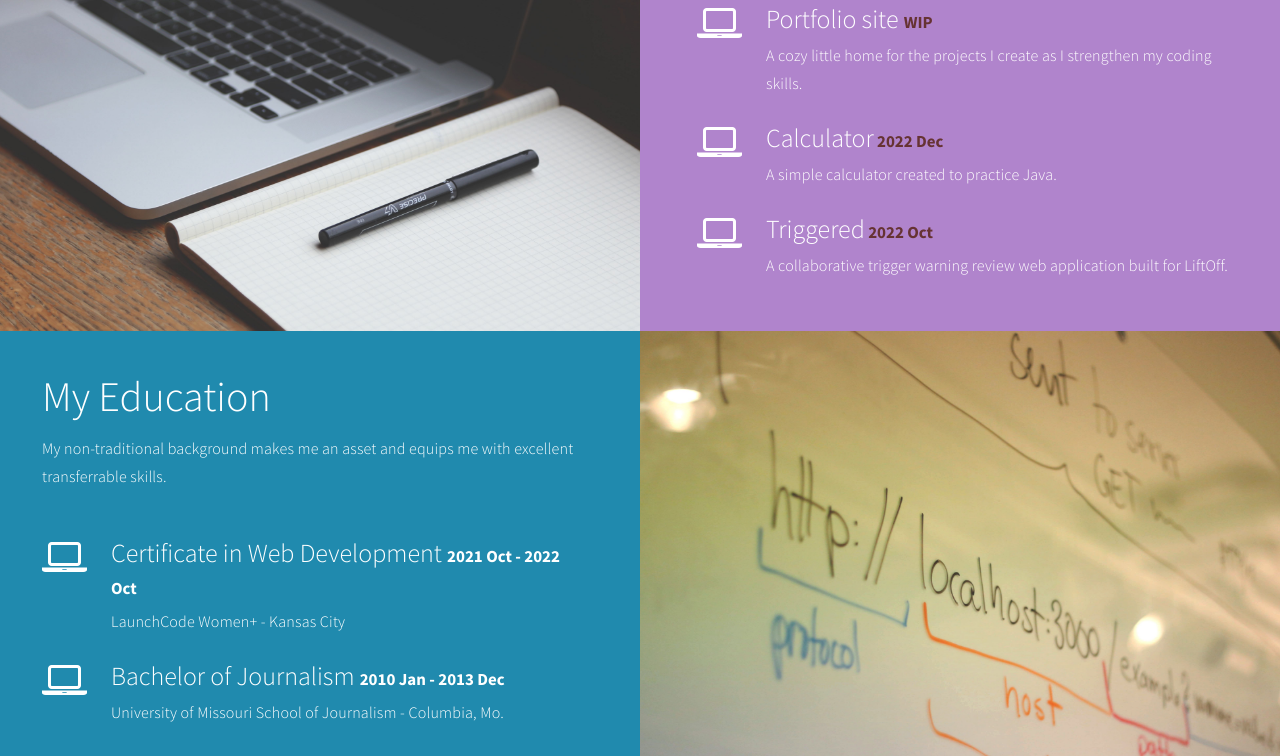
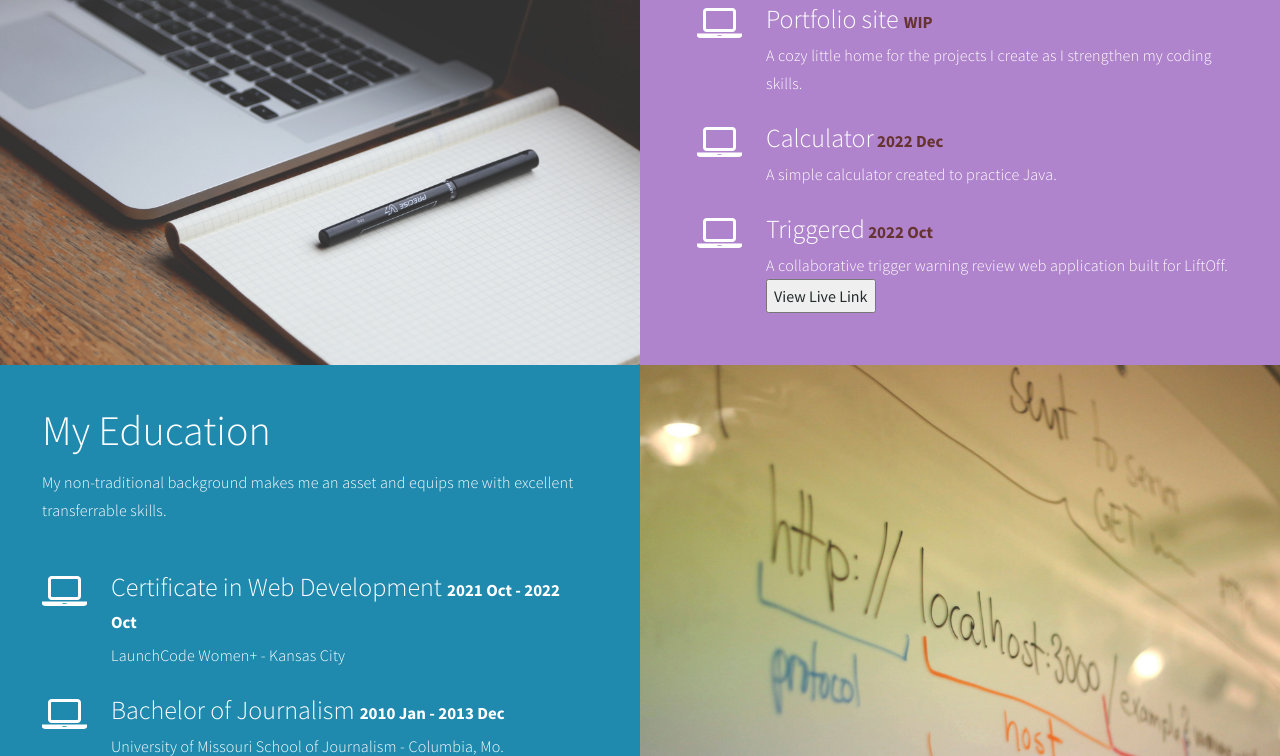
Before and after one commit to atwilson88/Allyson-Wilson-Portfolio, a plain HTML site: page index.html in a window 1280 px wide. Shown: the part 1808-2564 px from the top of the page. Drawn offline with Linux system fonts and the light colour scheme.

Commit message:
Adding live link

```diff
--- a/index.html
+++ b/index.html
@@ -258,7 +258,9 @@ http://www.templatemo.com/tm-498-stimulus
                               </div>
                               <div class="media-body">
                                    <h3 class="media-heading">Triggered<small> 2022 Oct</small></h3>
-                                   <p class="color-white">A collaborative trigger warning review web application built for LiftOff.</p>
+                                   <p class="color-white">A collaborative trigger warning review web application built for LiftOff.<br>
+                                   <button><a href="https://triggered-f9073.web.app/" target="_blank"><strong>View Live Link</strong></a></button>
+                                   </p>
                               </div>
                          </div>
 
```
